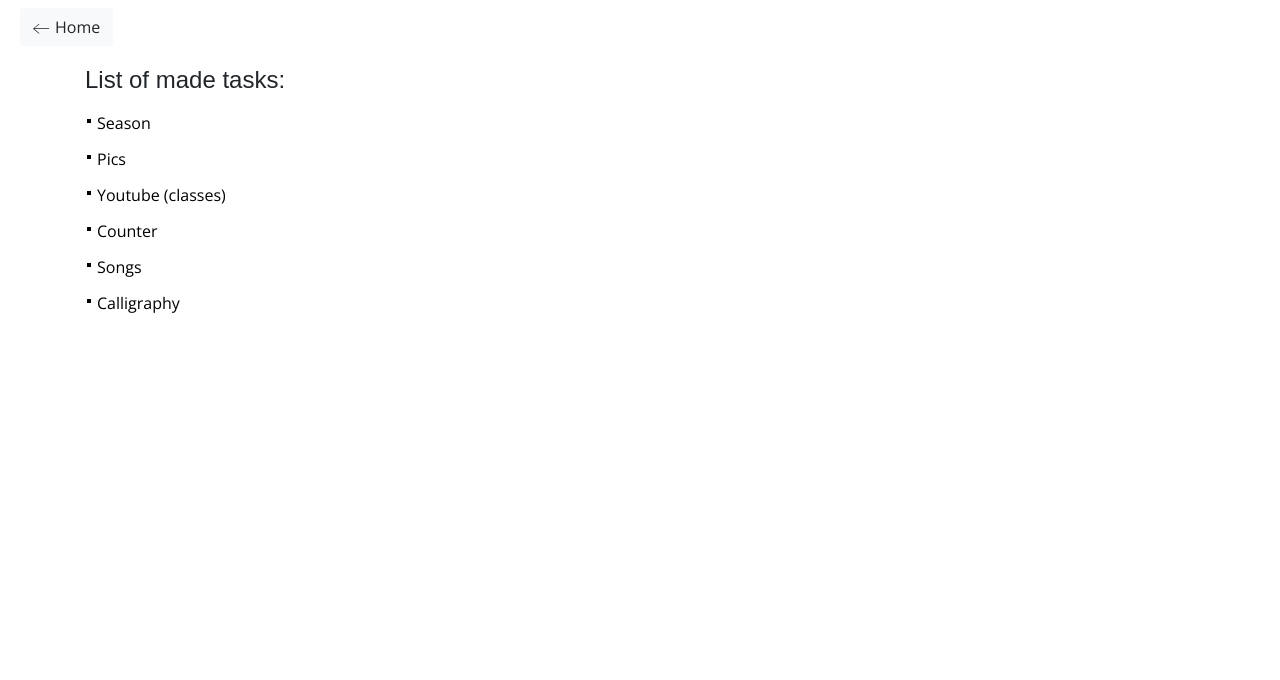
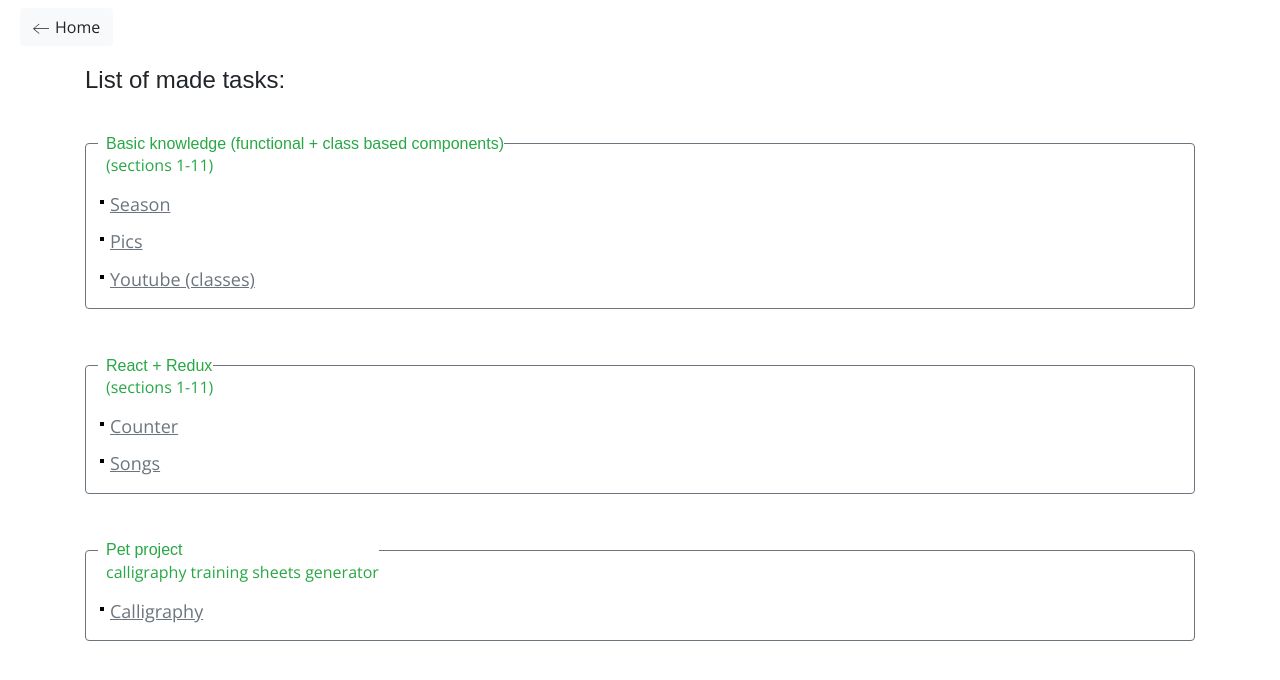
Before and after one commit to PavalEscoba/calligraphy-training, a React (Create React App) app: page / in a window 1280 px wide. Shown: the top 680 px of the page. Built offline with nearby package versions, Linux system fonts and the light colour scheme; a web font is replaced by a local one.

Commit message:
style: add grouping and styling to home page

```diff
--- a/public/index.html
+++ b/public/index.html
@@ -15,7 +15,6 @@
   <link rel="manifest" href="%PUBLIC_URL%/manifest.json" />
   <link rel="stylesheet" href="https://stackpath.bootstrapcdn.com/bootstrap/4.3.1/css/bootstrap.min.css"
     integrity="sha384-ggOyR0iXCbMQv3Xipma34MD+dH/1fQ784/j6cY/iJTQUOhcWr7x9JvoRxT2MZw1T" crossorigin="anonymous">
-  <link rel="stylesheet" href="https://cdnjs.cloudflare.com/ajax/libs/normalize/8.0.1/normalize.min.css">
   <link rel="preconnect" href="https://fonts.googleapis.com">
   <link rel="preconnect" href="https://fonts.gstatic.com" crossorigin>
   <link href="https://fonts.googleapis.com/css2?family=Open+Sans:wght@400;500&family=Proza+Libre:wght@600&display=swap"
--- a/src/pages/counter/Counter.jsx
+++ b/src/pages/counter/Counter.jsx
@@ -14,7 +14,7 @@ const Counter = () => {
         <div className="row align-items-center">
           <div className="col-12">
             <h1 className="title">Counter.</h1>
-            <p>Use buttons to count:</p>
+            <p className="subtitle">Use buttons to count:</p>
           </div>
           <div className="col-3">
             <Btns />
--- a/src/pages/home/Home.jsx
+++ b/src/pages/home/Home.jsx
@@ -3,27 +3,47 @@ import { Link } from "react-router-dom";
 
 const Home = () => {
   return (
-    <>
-      <h1 className="title">List of made tasks:</h1>
-      <Link to="/season" className="link">
+    <section className="home">
+      <h1 className="title section-title">List of made tasks:</h1>
+      <div className="links-block">
+        <div className="links-block__text-wrapper  text-success">
+          <h3 className="title links-block__title">Basic knowledge (functional + class based components)</h3>
+          <p className="links-block__text">(sections 1-11)</p>
+        </div>
+        <Link to="/season" className="link text-secondary">
           Season
         </Link>
-      <Link to="/pics" className="link">
+        <Link to="/pics" className="link text-secondary">
           Pics
         </Link>
-      <Link to="/youtube-class" className="link">
+        <Link to="/youtube-class" className="link text-secondary">
           Youtube (classes)
         </Link>
-      <Link to="/counter" className="link">
+      </div>
+
+      <div className="links-block">
+        <div className="links-block__text-wrapper text-success">
+          <h3 className="title links-block__title">React + Redux </h3>
+          <p className="links-block__text">(sections 1-11)</p>
+        </div>
+        <Link to="/counter" className="link text-secondary">
           Counter
         </Link>
-      <Link to="/songs" className="link">
+        <Link to="/songs" className="link text-secondary">
           Songs
         </Link>
-      <Link to="/calligraphy" className="link">
+      </div>
+
+      <div className="links-block">
+        <div className="links-block__text-wrapper text-success">
+          <h3 className="title links-block__title">Pet project</h3>
+          <p className="links-block__text">calligraphy training sheets generator</p>
+        </div>
+        <Link to="/calligraphy" className="link text-secondary">
           Calligraphy
         </Link>
-    </>
+      </div>
+    </section>
   );
 };
 
--- a/src/pages/pics/Pics.jsx
+++ b/src/pages/pics/Pics.jsx
@@ -21,7 +21,7 @@ class Pics extends React.Component {
         <div className="row">
           <div className="col-sm-12">
             <h1 className="title">Pics</h1>
-            <p>The application searchs for pictures of any kind.</p>
+            <p className="subtitle">The application searchs for pictures of any kind.</p>
           </div>
         </div>
         <div className="row">
--- a/src/pages/season/Season.jsx
+++ b/src/pages/season/Season.jsx
@@ -33,7 +33,7 @@ class Season extends React.Component {
     return (
       <div className="season">
         <h1 className="title">Season</h1>
-        <p>
+        <p className="subtitle">
           The application detects where you are and reports whether it is winter
           or summer outside.
         </p>
--- a/src/pages/youtube-class/YoutubeClass.jsx
+++ b/src/pages/youtube-class/YoutubeClass.jsx
@@ -32,7 +32,7 @@ class YoutubeClass extends React.Component {
           <div className="row">
             <div className="col-sm-12">
               <h1 className="title">Youtube client</h1>
-              <p>
+              <p className="subtitle">
                 Here you can search for any Youtube video, watch it and read
                 additional info about it.
               </p>
--- /dev/null
+++ b/src/styles/home.scss
@@ -0,0 +1,76 @@
+.section-title {
+  margin-bottom: 48px;
+}
+
+.links-block {
+  padding: 16px 12px;
+  padding-top: 48px;
+  border: 1px solid #6c757d;
+  border-radius: 4px;
+  position: relative;
+
+  &__text-wrapper {
+    position: absolute;
+    bottom: 100%;
+    transform: translateY(70%);
+    padding: 8px;
+  }
+
+  &__title {
+    font-size: 1rem;
+    margin-bottom: 0;
+    background-color: #fff;
+    position: relative;
+
+    &::after,
+    &::before {
+      content: "";
+      width: 8px;
+      height: 100%;
+      display: block;
+      background-color: #fff;
+      position: absolute;
+    }
+
+    &::before {
+      right: 100%;
+    }
+
+    &::after {
+      left: 100%;
+    }
+  }
+
+  &__text {
+    font-size: 1rem;
+  }
+
+  + .links-block {
+    margin-top: 56px;
+  }
+}
+
+
+.link {
+  display: block;
+  position: relative;
+  padding-left: 12px;
+  font-size: 18px;
+  line-height: 1.41;
+  text-decoration: underline;
+
+  &:before {
+    content: "";
+    display: block;
+    position: absolute;
+    top: 0.5rem;
+    left: 2px;
+    width: 4px;
+    height: 4px;
+    background-color: #000;
+  }
+}
+
+.link + .link {
+  margin-top: 12px;
+}
--- a/src/styles/main.scss
+++ b/src/styles/main.scss
@@ -4,42 +4,28 @@
   font-family: "Open Sans", sans-serif;
 }
 
+p, ul {
+  padding: 0;
+  margin: 0;
+}
+
 .title {
   font-family: "Proza Libre", sans-serif;
   font-size: 1.5rem;
   margin: 0;
-  margin-bottom: 1rem;
+  margin-bottom: 16px;
 }
 
-.link {
-  display: block;
-  position: relative;
-  color: black;
-  padding-left: 12px;
-
-  &:before {
-    content: "";
-    display: block;
-    position: absolute;
-    top: 0.5rem;
-    left: 2px;
-    width: 4px;
-    height: 4px;
-    background-color: #000;
-  }
-
-  &:hover,
-  &:active {
-    color: #990505;
-  }
+.subtitle {
+  margin-bottom: 48px;
+  font-size: 18px;
+  line-height: 1.41;
 }
 
-.link + .link {
-  margin-top: 12px;
-}
 
 @import "header";
 @import "back-btn";
+@import "home";
 @import "season";
 @import "pics";
 @import "youtube";
```
Lines whose indentation alone changed are shown as unchanged.
